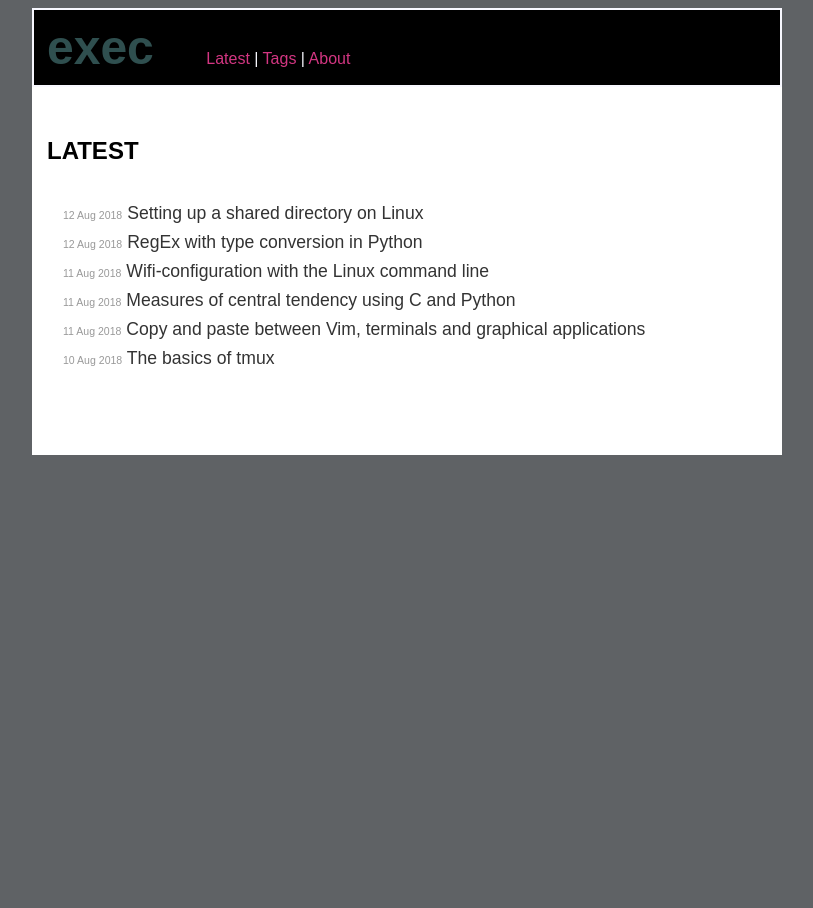
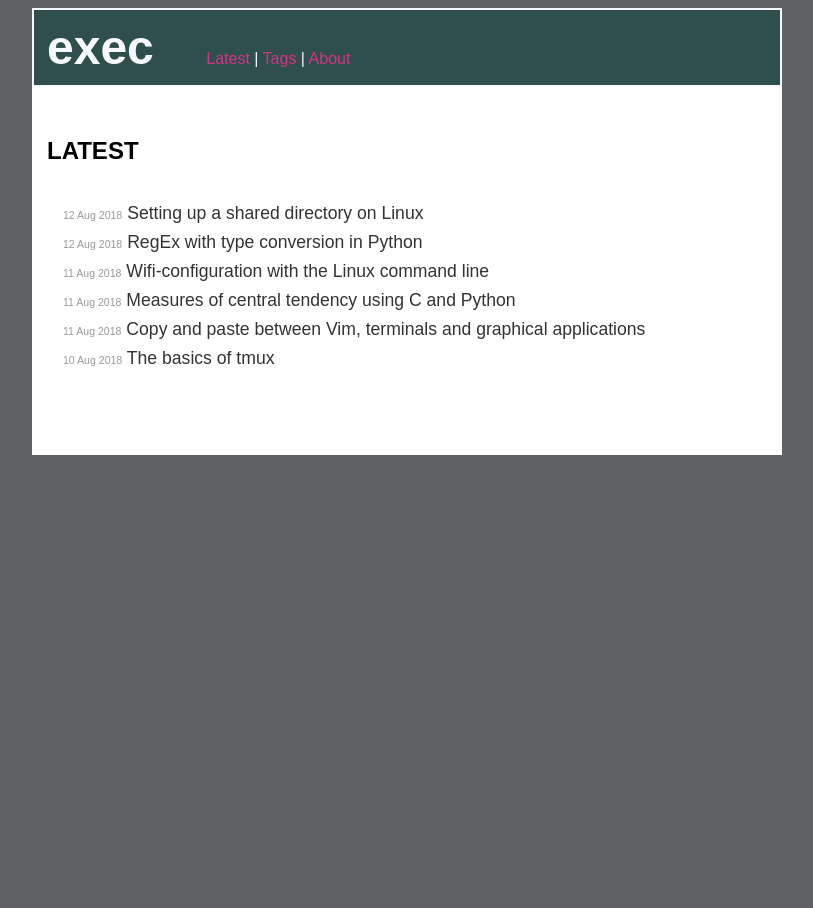
Before and after one commit to execas/execas.github.io, a Jekyll site: the page built from index.html, in a window 1280 px wide. Shown: the whole page, without its empty margins (233-1046 px from the left). Built offline with Jekyll 4.4.1, drawn with Linux system fonts in a browser that asks for light colours.

Commit message:
Update execas.css

```diff
--- a/css/execas.css
+++ b/css/execas.css
@@ -64,7 +64,7 @@ a:focus {
 }
 
 .header {
-     background-color:#000000;
+     background-color:#2f4f4f;
      color: #f8f8ff;
      margin:0 auto;
      max-width: 720px;
@@ -76,7 +76,7 @@ a:focus {
 .header h1 {
      font-size: 3rem;
      margin-right: 3rem;
-     color: #2f4f4f;
+     color: #f8f8ff;
      display: inline;
      margin-top: 0px;
      margin-bottom:0px;
```
